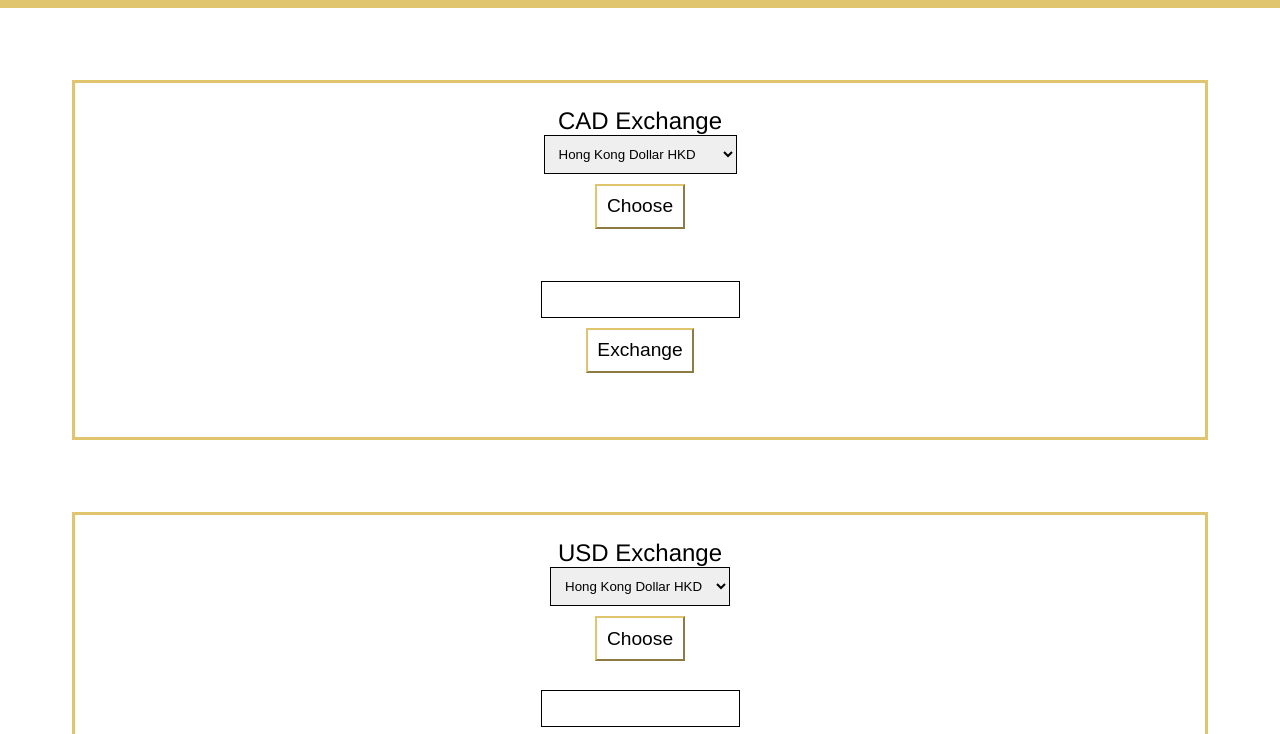
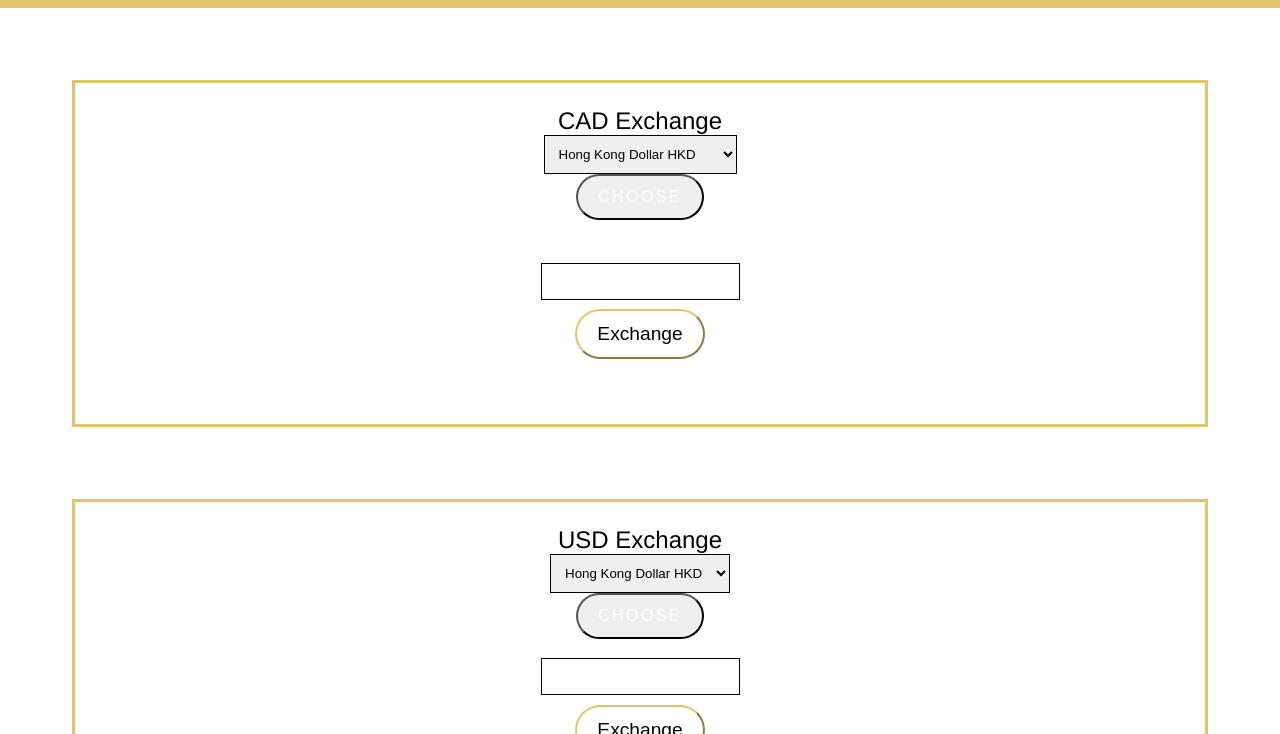
Before and after one commit to ChenJianong/currency0-1-0, a website: page public/index.html in a window 1280 px wide. Shown: the part 60-794 px from the top of the page. Drawn offline with Linux system fonts and the light colour scheme; no server answers.

Commit message:
👍✈️ Checkpoint ./public/style.css:8229367/1977

```diff
--- a/public/style.css
+++ b/public/style.css
@@ -59,38 +59,53 @@ body {
   font-size: 0.8em;
 }
 
-.dialog-buttons > #butDialogAdd{
-  border-color: #e0c56e;
-  margin: 0.5em;
-  padding:0.5em;
-  font-size: 0.8em;
-  cursor: pointer;
-  background-color:white;
-  transition: all .35s ease-Out;
-}
 
-.dialog-buttons > #exchange{
-  border-color: #e0c56e;
-  margin: 0.5em;
-  padding:0.5em;
-  font-size: 0.8em;
-  cursor: pointer;
-  background-color:white;
-  transition: all .35s ease-Out;
+.dialog-buttons1 > #butDialogAdd1, .dialog-buttons > #butDialogAdd{
+   display: inline-block;
+    padding: .75rem 1.25rem;
+    border-radius: 10rem;
+    color: #fff;
+    text-transform: uppercase;
+    font-size: 1rem;
+    letter-spacing: .15rem;
+    transition: all .3s;
+    position: relative;
+    overflow: hidden;
+    z-index: 1;
+    &:after {
+        content: '';
+        position: absolute;
+        bottom: 0;
+        left: 0;
+        width: 100%;
+        height: 100%;
+        background-color: $color;
+        border-radius: 10rem;
+        z-index: -2;
+    }
+    &:before {
+        content: '';
+        position: absolute;
+        bottom: 0;
+        left: 0;
+        width: 0%;
+        height: 100%;
+        background-color: darken($color, 15%);
+        transition: all .3s;
+        border-radius: 10rem;
+        z-index: -1;
+    }
+    &:hover {
+        color: #fff;
+        &:before {
+            width: 100%;
+        }
+    }
 }
 
 
-.dialog-buttons1 > #butDialogAdd1{
-  border-color: #e0c56e;
-  margin: 0.5em;
-  padding:0.5em;
-  font-size: 0.8em;
-  cursor: pointer;
-  background-color:white;
-  transition: all .35s ease-Out;
-}
 
-.dialog-buttons1 > #exchange1{
+.dialog-buttons1 > #exchange1, .dialog-buttons > #exchange {
     display: inline-block;
     padding: .75rem 1.25rem;
     border-radius: 10rem;
```
